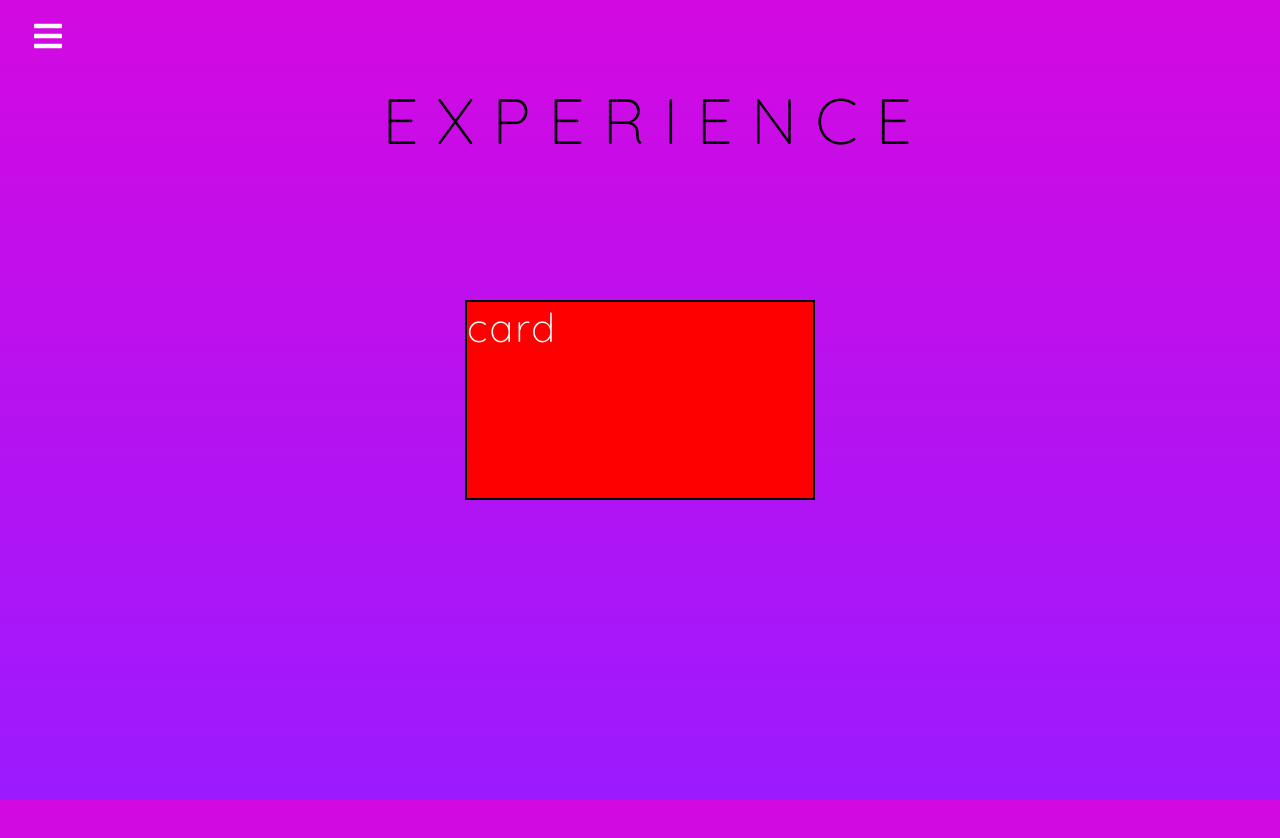
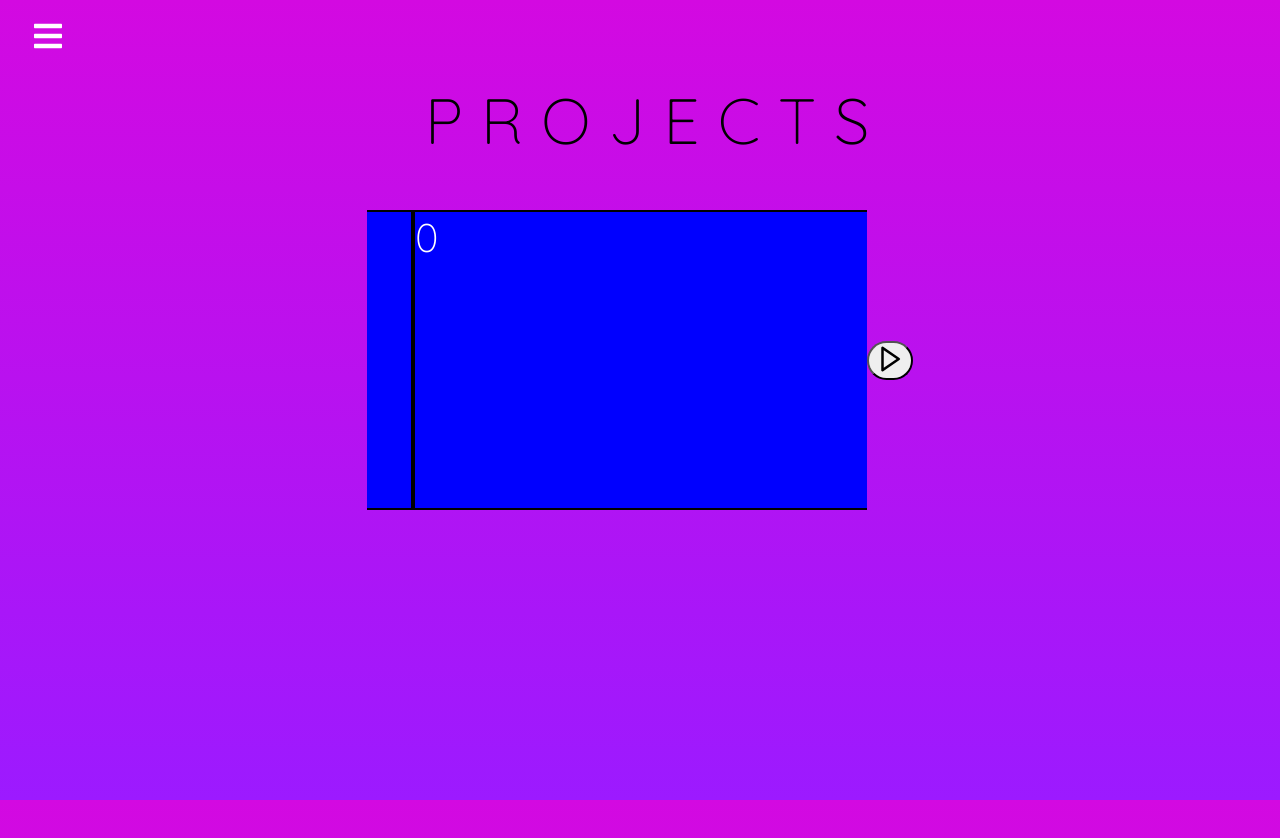
Before and after one commit to jatinrastogi/Portfolio-website, a React (Create React App) app: page /projects in a window 1280 px wide. Shown: the top 838 px of the page. Built offline with nearby package versions, Linux system fonts and the light colour scheme.

Commit message:
added horizontal scroll

```diff
--- a/src/Components/Card.js
+++ b/src/Components/Card.js
@@ -1,18 +1,18 @@
 import React from 'react'
 
-const Card = () => {
+const Card = ({card_number}) => {
     return (
         <div style={styles.card}>
-            card
+            {card_number}
         </div>
     )
 }
 
 const styles = {
     card : {
-        width: "350px",
-        height: "200px",
-        backgroundColor: "red",
+        width: "500px",
+        height: "300px",
+        backgroundColor: "blue",
         border: "2px solid black",
         boxSizing: "border-box",
         fontSize: "2.5em",
--- a/src/Components/Project.js
+++ b/src/Components/Project.js
@@ -1,7 +1,8 @@
 import React, { Component } from 'react'
 import {motion} from 'framer-motion'
 import Card from "./Card"
-const line = "EXPERIENCE"
+import * as biIcons from "react-icons/bi"
+const line = "PROJECTS"
 const sentence = {
     hidden: {opacity:1},
     visible : {
@@ -25,7 +26,33 @@ class Project extends Component {
         super(props)
 
         this.state = {
+             current_card : 0
+        }
+    }
 
+
+    componentDidMount() {
+        let first_card_clone = this.card_container.children[0].cloneNode(true)
+        let last_Card_clone = this.card_container.children[this.card_container.children.length-1].cloneNode(true)
+
+        this.card_container.insertBefore(last_Card_clone,this.card_container.children[0])
+        this.card_container.append(first_card_clone);
+        this.card_container.style.transitionDuration = "0.0s";
+        this.card_container.style.transform = `translate(-${500}px)`
+    }
+
+    handle_next = () => {
+
+        if(this.state.current_card < this.card_container.children.length - 1){
+        let new_current_card = this.state.current_card + 1;
+
+        this.setState({current_card:new_current_card}, () => {
+            this.card_container.style.transitionDuration = "0.5s";
+            this.card_container.style.transform = `translate(-${500*this.state.current_card}px)`
+        });
+    }
+        else{
+            return;
         }
     }
 
@@ -43,24 +70,49 @@ class Project extends Component {
                     })
                 }
                 </motion.header>
+            <div className="project">
+
             <div className="view-port" style={styles.view_port}>
-                <div className="card-container" style={styles.card_container}>
-                    <Card/>
+            <div className="project-button-1">
+                <button onClick={this.handle_previous}>
+                    <biIcons.BiLeftArrow size={30} color="black"/>
+                </button>
+            </div>
+                <div ref={ref_id => this.card_container=ref_id} className="card-container" style={styles.card_container}>
+                    <Card card_number="0"/>
+                    <Card card_number="1"/>
+                    <Card card_number="2"/>
+                    <Card card_number="3"/>
+
                 </div>
+
+            </div>
+            <div className="project-button-2">
+                <button onClick={this.handle_next}>
+                    <biIcons.BiRightArrow size={30} color="black"/>
+                </button>
+            </div>
             </div>
             </div>
         )
     }
 }
+
+
 const styles = {
     view_port : {
-        transform: 'translate(-50%, -50%)',
-        width: '350px',
-        height: '200px',
-        backgroundColor: 'red',
-        position: "absolute",
-        left: "50%",
-        top: "50%"
+        //transform: 'translate(-50%, -50%)',
+        display:'flex',
+        // justifyContent: 'center',
+        width: '500px',
+        height: '300px',
+        // backgroundColor: 'red',
+        marginTop: '50px',
+        // position: "absolute",
+        // left: "50%",
+        // top: "50%"
+        overflow:"hidden",
+        flexDirection: 'row'
     },
     card_container: {
         display: 'flex',
--- a/src/index.css
+++ b/src/index.css
@@ -26,6 +26,7 @@ body{
   background: linear-gradient(180deg, #d309e1 0%, rgb(156, 26, 255) 100%);
   padding: 0;
   margin: 0;
+
   overflow-x: hidden;
 
 }
@@ -445,6 +446,39 @@ body{
   font-size: 22px;
   font-weight: 600px;
 }
+/*projects*/
+
+.project{
+  display: flex;
+  flex-direction: row;
+  justify-content: center;
+  width: 100%;
+  height: 100%;
+}
+.project-button-1{
+  display: flex;
+  flex-direction: column;
+  justify-content: center;
+  height: 300px;
+  /* margin-top: 50px; */
+  /* margin-right: 200px; */
+}
+.project-button-2{
+  display: flex;
+  flex-direction: column;
+  justify-content: center;
+  height: 300px;
+  margin-top: 50px;
+  /* margin-right: 25px; */
+}
+
+.project button{
+  color: white;
+  border-radius: 30px;
+  cursor: pointer;
+  opacity: 1;
+}
+
 /*sidebars*/
 .navbar {
   background-color:linear-gradient(180deg, #d309e1 0%, rgb(156, 26, 255) 100%);
```
